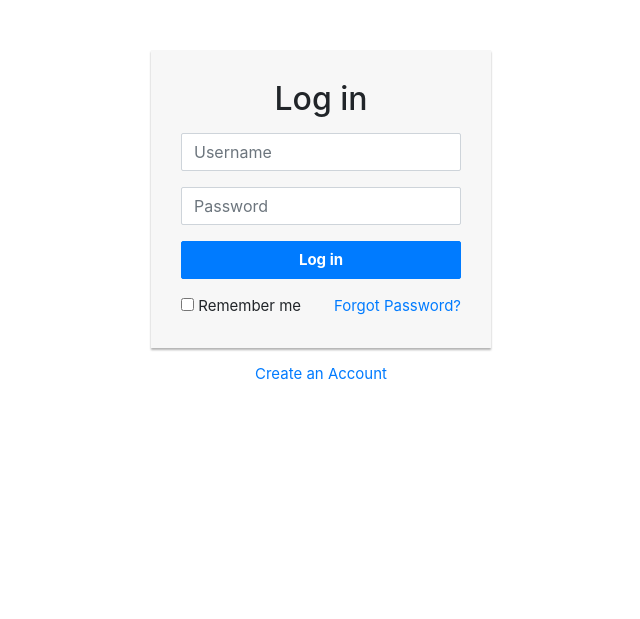
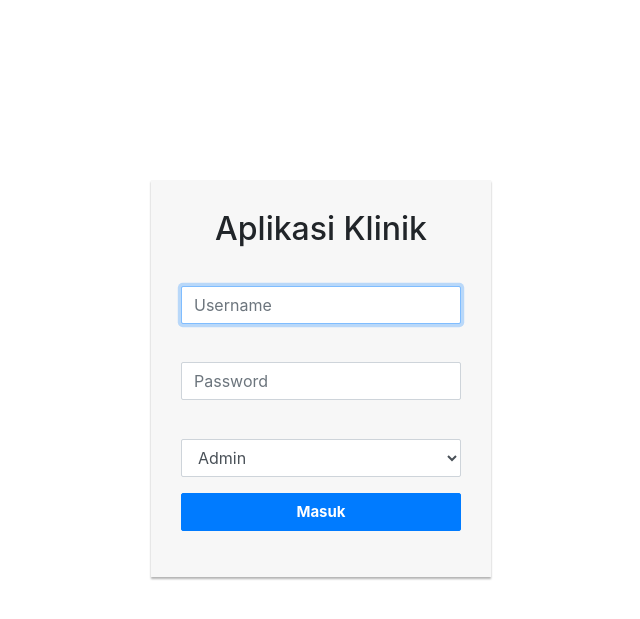
Before and after one commit to w180118s/cetak-ijazah, a Flask app: template templates/login.html in a window 1280 px wide. Shown: the top 619 px of the page, without its empty margins (319-959 px from the left). Run offline with Flask 2, Linux system fonts and the light colour scheme; the template is opened without the code that fills it: values that come from a table or form of the project are taken from there, others are empty; some libraries are stand-ins or nearby versions.

Commit message:
login finish

```diff
--- a/app.py
+++ b/app.py
@@ -1,7 +1,13 @@
-from flask import Flask, render_template, redirect, url_for
+from flask import Flask, render_template, redirect, sessions, url_for, session
+from flask.scaffold import F
 from flask_sqlalchemy import SQLAlchemy
-from sqlalchemy.orm import selectin_polymorphic
+from sqlalchemy.orm import backref, selectin_polymorphic
 from flask_bcrypt import Bcrypt
+from flask_wtf import FlaskForm
+from wtforms import StringField, PasswordField, SelectField
+from wtforms.validators import InputRequired
+from flask_bootstrap import Bootstrap
+from functools import wraps
 
 app = Flask(__name__)
 
@@ -11,6 +17,13 @@ app.config['SQLALCHEMY_TRACK_MODIFICATIONS'] = True
 
 db = SQLAlchemy(app)
 bcrypt = Bcrypt(app)
+bootstrap = Bootstrap(app)
+
+class Login(FlaskForm):
+    username = StringField('', validators=[InputRequired()], render_kw={'autofocus' :True, 'placeholder' : 'Username'})
+    password = PasswordField('', validators=[InputRequired()], render_kw={'autofocus' :True, 'placeholder' : 'Password'})
+    level = SelectField('', validators=[InputRequired()], choices=[('Admin', 'Admin'), ('Dokter', 'Dokter'),
+                                                                    ('Administrasi', 'Administrasi')])
 
 class User(db.Model):
     __tablename__ = 'user'
@@ -18,6 +31,7 @@ class User(db.Model):
     username = db.Column(db.String(100))
     password = db.Column(db.Text)
     level = db.Column(db.String(100))
+    usernya = db.relationship('Pasien', backref=db.backref('user', lazy=True))
 
     def __init__(self, username, password, level):
         self.username = username
@@ -41,6 +55,7 @@ class Suplier(db.Model):
     perusahaan = db.Column(db.String(200))
     kontak = db.Column(db.String(100))
     alamat = db.Column(db.Text)
+    supliernya = db.relationship('Obat', backref=db.backref('suplier', lazy=True))
 
     def __init__(self, perusahaan, kontak, alamat):
         self.perusahaan = perusahaan
@@ -73,6 +88,7 @@ class Pendaftaran(db.Model):
     profesi = db.Column(db.String(100))
     alamat = db.Column(db.Text)
     keterangan = db.Column(db.String(100))
+    db.relationship('pasien', backref=db.backref('pendaftaran', lazy=True))
 
     def __init__(self, nama, tl, tlg_lahir, jk, profesi, alamat, keterangan):
         self.nama = nama
@@ -107,7 +123,31 @@ db.create_all()
 
 @app.route('/')
 def index():
-    return render_template('index.html')
+    return redirect(url_for('login'))
+
+def login_dulu(f):
+    @wraps(f)
+    def wrap(*args, **kwargs):
+        if 'login' in session:
+            return f(*args, **kwargs)
+        else:
+            return redirect(url_for('login'))
+        return_wrap
+
+@app.route('/login')
+def login():
+    form = Login()
+    if form.validate_on_submit():
+        user = User.query.filter_by(user=form.username.data).first()
+        if user:
+            if bcrypt.check_password_hash(user.password, form.password.data) and user.level == form.level.data:
+                session['login'] = True
+                session['id'] = user.id
+                session['level'] = user.level
+                return redirect(url_for('dashboard'))
+        pesan = "Username atau Password anda salah"
+        return render_template("login.html", pesan=pesan, form=form)
+    return render_template('login.html', form=form)
 
 @app.route('/dashboard')
 def dashboard():
--- a/templates/login.html
+++ b/templates/login.html
@@ -3,7 +3,7 @@
 <head>
 <meta charset="utf-8">
 <meta name="viewport" content="width=device-width, initial-scale=1, shrink-to-fit=no">
-<title>Bootstrap Simple Login Form</title>
+<title>login</title>
 <link rel="stylesheet" href="https://stackpath.bootstrapcdn.com/bootstrap/4.5.0/css/bootstrap.min.css">
 <link rel="stylesheet" href="https://maxcdn.bootstrapcdn.com/font-awesome/4.7.0/css/font-awesome.min.css">
 <script src="https://code.jquery.com/jquery-3.5.1.min.js"></script>
@@ -12,8 +12,9 @@
 <style>
 .login-form {
     width: 340px;
-    margin: 50px auto;
+    margin: 180px auto;
   	font-size: 15px;
+
 }
 .login-form form {
     margin-bottom: 15px;
@@ -35,24 +36,27 @@
 </style>
 </head>
 <body>
+    {% import "bootstrap/wtf.html" as wtf %}
 <div class="login-form">
     <form action="{{url_for('login')}}" method="post">
-        <h2 class="text-center">Log in</h2>
+        {{form.csrf_token}}
+        <h2 class="text-center">Aplikasi Klinik</h2>
+        {% if pesan %}
+            <div class="alert alert-danger" role="alert">
+                {{ pesan }}
+            <button type="button" class="close" data-dismiss="alert" aria-label="Close">
+                <span aria-hidden="true">&times;</span>
+            </button>
+            </div>
+        {% endif %}
         <div class="form-group">
-            <input type="text" class="form-control" placeholder="Username" required="required">
-        </div>
-        <div class="form-group">
-            <input type="password" class="form-control" placeholder="Password" required="required">
-        </div>
-        <div class="form-group">
-            <button type="submit" class="btn btn-primary btn-block">Log in</button>
-        </div>
-        <div class="clearfix">
-            <label class="float-left form-check-label"><input type="checkbox"> Remember me</label>
-            <a href="#" class="float-right">Forgot Password?</a>
+            {{ form.hidden_tag() }}
+            {{ wtf.form_field(form.username) }}
+            {{ wtf.form_field(form.password) }}
+            {{ wtf.form_field(form.level) }}
+            <button type="submit" class="btn btn-primary btn-block">Masuk</button>
         </div>
     </form>
-    <p class="text-center"><a href="#">Create an Account</a></p>
 </div>
 </body>
 </html>
```
